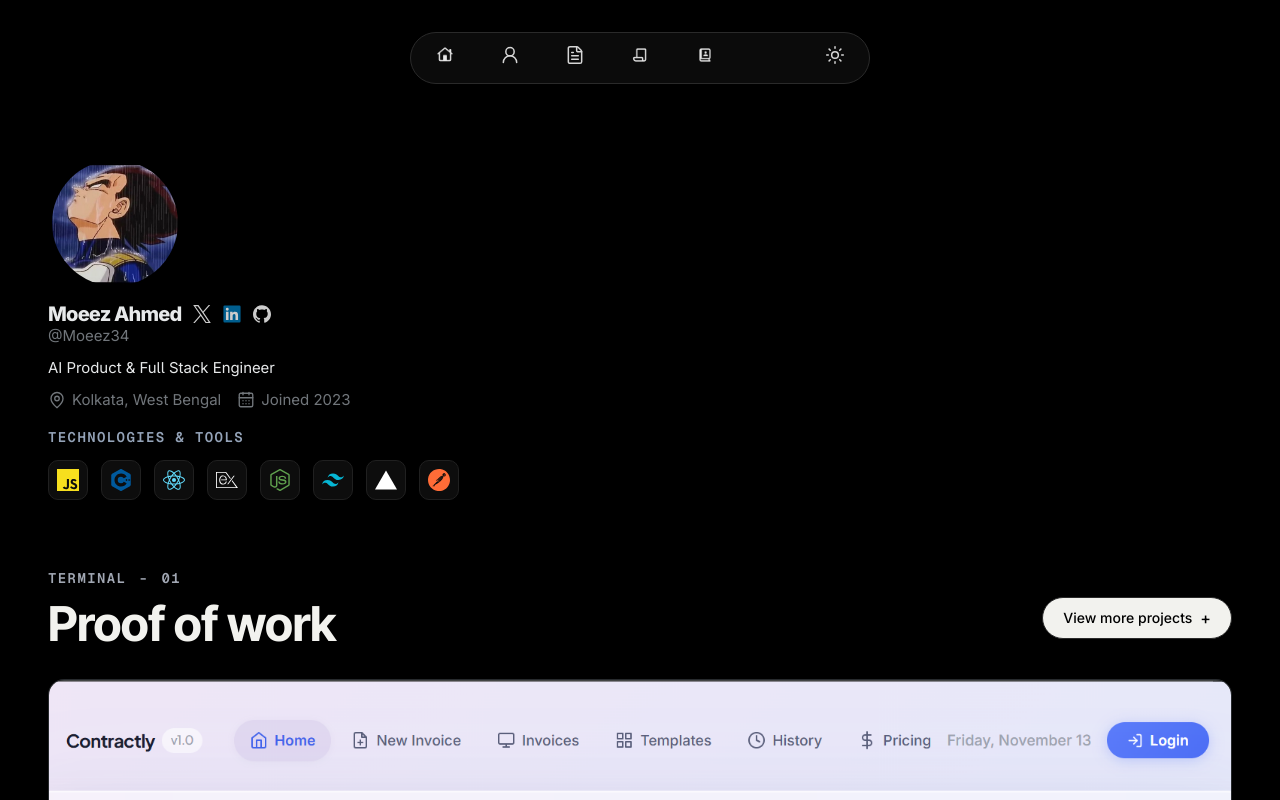
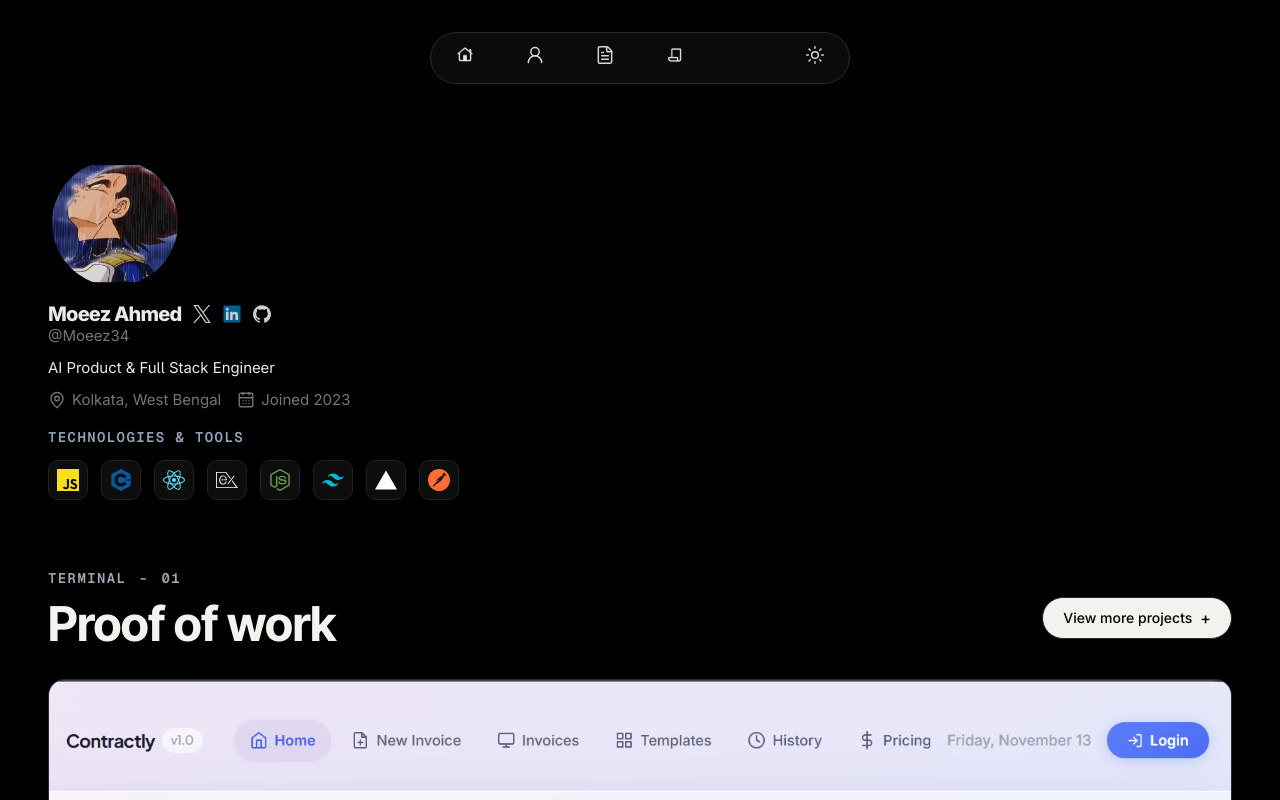
Before and after one commit to Moeez34/portfolio-new, a React (Vite) app: page / in a window 1280 px wide. Shown: the top 800 px of the page. Built offline with nearby package versions, Linux system fonts and the light colour scheme; no server answers; some icons are missing.

Commit message:
Remove contact icon from navbar

```diff
--- a/src/components/NavBar.jsx
+++ b/src/components/NavBar.jsx
@@ -57,18 +57,6 @@ export default function NavBar() {
       external: true,
     },
     {
-      label: "Contact",
-      href: "#contact",
-      icon: (
-        <img
-          src="/icons/contact.png"
-          alt=""
-          className="size-5 brightness-0 invert opacity-90 transition-opacity group-hover:opacity-100"
-          draggable="false"
-        />
-      ),
-    },
-    {
       label: "Blogs",
       href: "#blogs",
       icon: (
@@ -86,7 +74,7 @@ export default function NavBar() {
   return (
     <nav className="w-full bg-black">
       <div className="flex w-full justify-center px-6 py-6 sm:py-8">
-        <div className="w-full max-w-[460px] rounded-full border border-[#2a2a2a] bg-[#0b0b0b] px-5 py-2.5 sm:px-6 sm:py-3">
+        <div className="w-full max-w-[420px] rounded-full border border-[#2a2a2a] bg-[#0b0b0b] px-5 py-2.5 sm:px-6 sm:py-3">
           <ul className="flex items-center justify-between">
             {items.map((item) => (
               <li key={item.label}>
```
